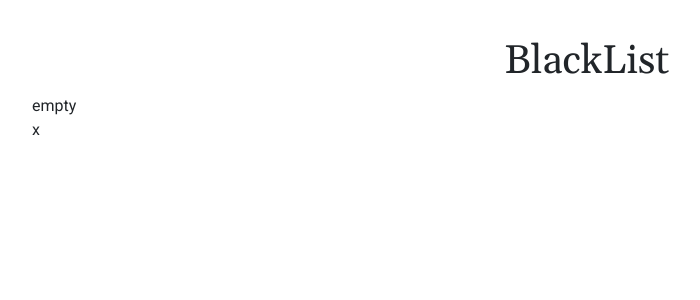
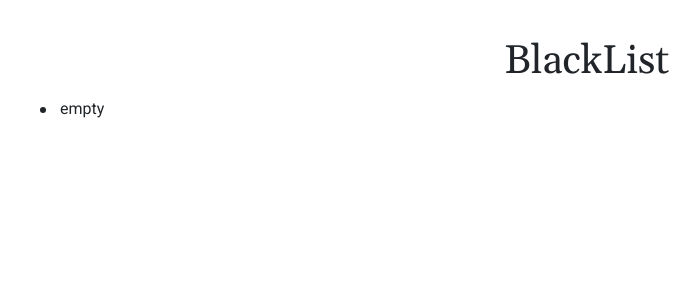
Before and after one commit to luctst/blacklist, a React (Create React App) app in the folder client/: page /blacklist in a window 1280 px wide. Shown: the top 300 px of the page, without its empty margins (53-753 px from the left). Built offline with nearby package versions, Linux system fonts and the light colour scheme.

Commit message:
Changed all style

```diff
--- a/client/src/components/BlackList/BlackListStyled.style.js
+++ b/client/src/components/BlackList/BlackListStyled.style.js
@@ -2,18 +2,45 @@ import styled from "styled-components";
 
 const BlackListStyled = styled.section`
   font-family: Roboto;
-    input {
-      width: 20%;
-      padding: 9px 15px;
-      border: none;
-        :hover {
-          background-color: #f5f6f7;
+  .parent--div {
+    position: relative;
+    display: flex;
+    align-items: center;
+    flex: auto;
+
+    .parent--dot {
+      margin-right: 4px;
+      width: 24px;
+      display: flex;
+      align-items: center;
+      justify-content: center;
+      flex-grow: 0;
+      flex-shrink: 0;
+      min-height: calc(1.5em + 3px + 3px);
+      padding-right: 2px;
+
+        span {
+          width: 6px;
+          height: 6px;
+          border-radius: 6px;
+          background: currentcolor;
+          margin-top: 0.1em;
         }
-        :focus {
-          box-shadow: none;
-          background-color: #f5f6f7;
-        }
+      }
+    .content--name:focus {
+      outline: none;
     }
+
+    .parent--div--close {
+      position: absolute;
+      left: -12px;
+      display: none;
+    }
+
+    :hover > .parent--div--close {
+      display: block;
+    }
+  }
 `
 
 export default BlackListStyled
```
